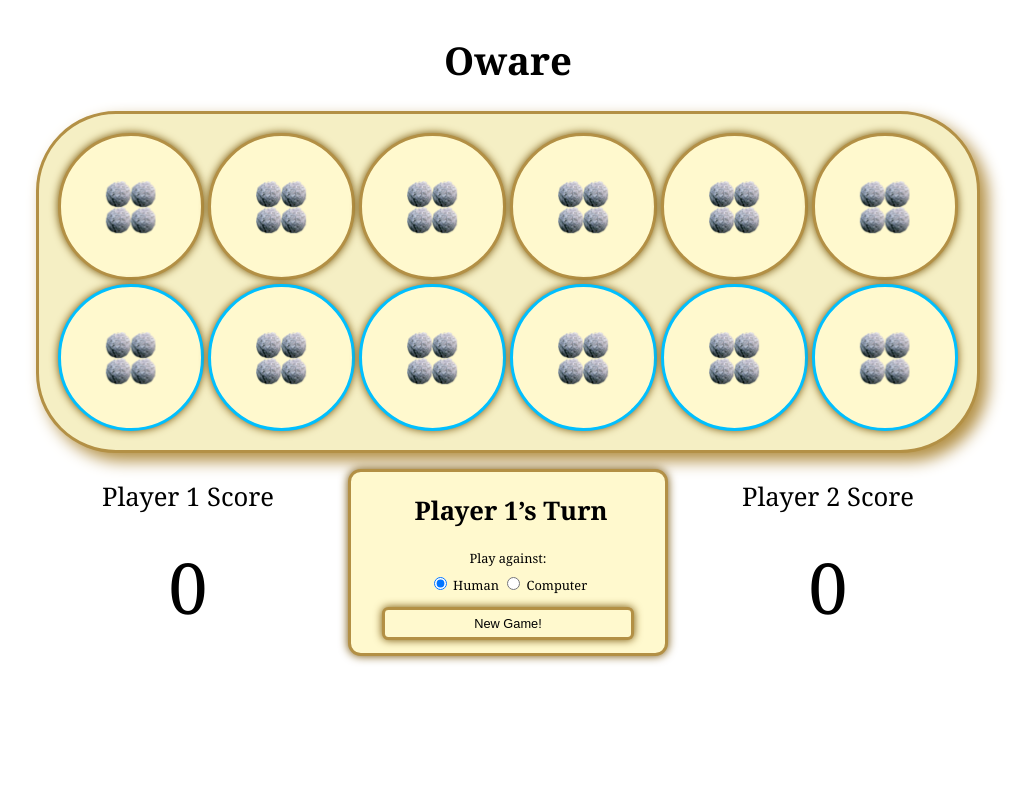
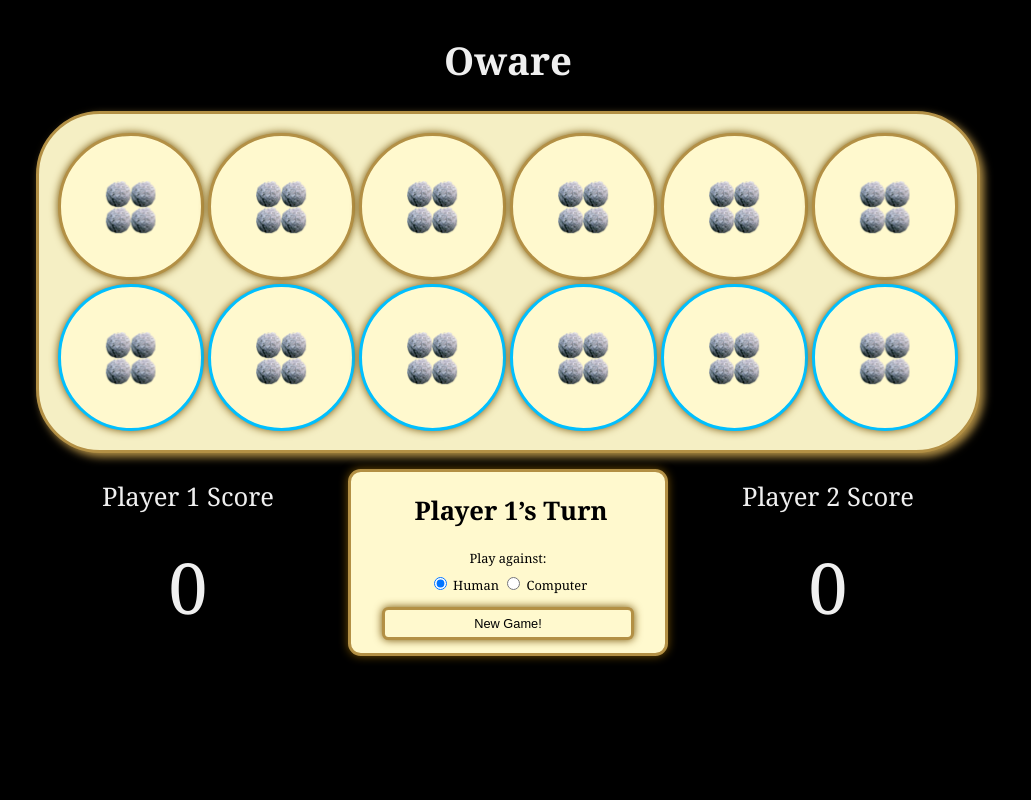
Before and after one commit to nikwolfe7/arctic-reader, a PHP site: page /oware/index.html in a window 1280 px wide. Shown: the whole page, without its empty margins (132-1163 px from the left). Run offline with PHP 8.4, Linux system fonts and the light colour scheme; some libraries are stand-ins or nearby versions.

Commit message:
added oware to tasks

```diff
--- a/oware/oware.css
+++ b/oware/oware.css
@@ -5,6 +5,7 @@ html {
 	justify-content: center;
 	width:100%;
 	margin: 0;
+	background-color: black;
 }
 html, body {
   overflow-x: hidden;
@@ -17,6 +18,7 @@ h1 {
 	text-decoration:none;
 	color:black;
 	font-size: 3vw;
+	color: #EFEFEF;
 }
 #top {
 	display: flex;
@@ -62,10 +64,10 @@ table {
 	margin: auto;
 	justify-content: center;
 	border:3px solid #b39045;
-	border-radius:5em;
+	border-radius:4em;
 	padding:1em;
 	background-color:rgb(245, 239, 196);
-	box-shadow:0.5em 0.5em 1em #b39045;
+	box-shadow:0.25em 0.25em 0.5em #b39045;
 }
 .side {
 	border:3px solid deepskyblue; }
@@ -83,6 +85,7 @@ table {
 }
 #p1Score, #p2Score {
 	font-size:5.5vw;
+	color: #EFEFEF;
 }
 #player {
 	text-align:center;
@@ -94,7 +97,7 @@ table {
 	float:left;
 	height:10em;
 }
-#bottom-left p, #bottom-right p { font-size:2vw; }
+#bottom-left p, #bottom-right p { font-size:2vw; color: #EFEFEF; }
 #bottom-left { width:20rem; }
 #bottom-middle {
 	width:20rem;
@@ -152,7 +155,7 @@ div#message {
 	/*margin-top:-1em;*/
 	margin-bottom:5rem;
 }
-#chooseGameType h2{ font-size: 2vw;}
+#chooseGameType h2{ font-size: 2vw; }
 #chooseGameType p { margin-bottom:0.5em; }
 #difficulty ul {
 	list-style:none;
```
Also changed, not shown: speech/index.html (+10 -1 lines).
